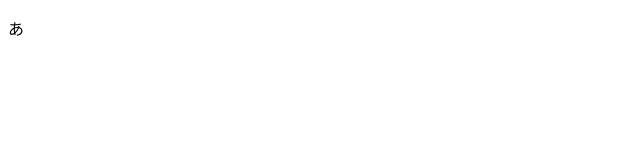
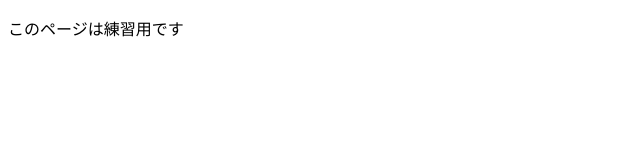
Before and after one commit to ec1g/practice-website, a plain HTML site: page index.html in a window 1280 px wide. Shown: the whole page, without its empty margins (0-640 px from the left). Drawn offline with Linux system fonts and the light colour scheme.

Commit message:
Update index.html

```diff
--- a/index.html
+++ b/index.html
@@ -8,7 +8,7 @@
 </head>
 <body>
     <main>
-        <p>あ</p>
+        <p>このページは練習用です</p>
     </main>
 </body>
 </html>
```
